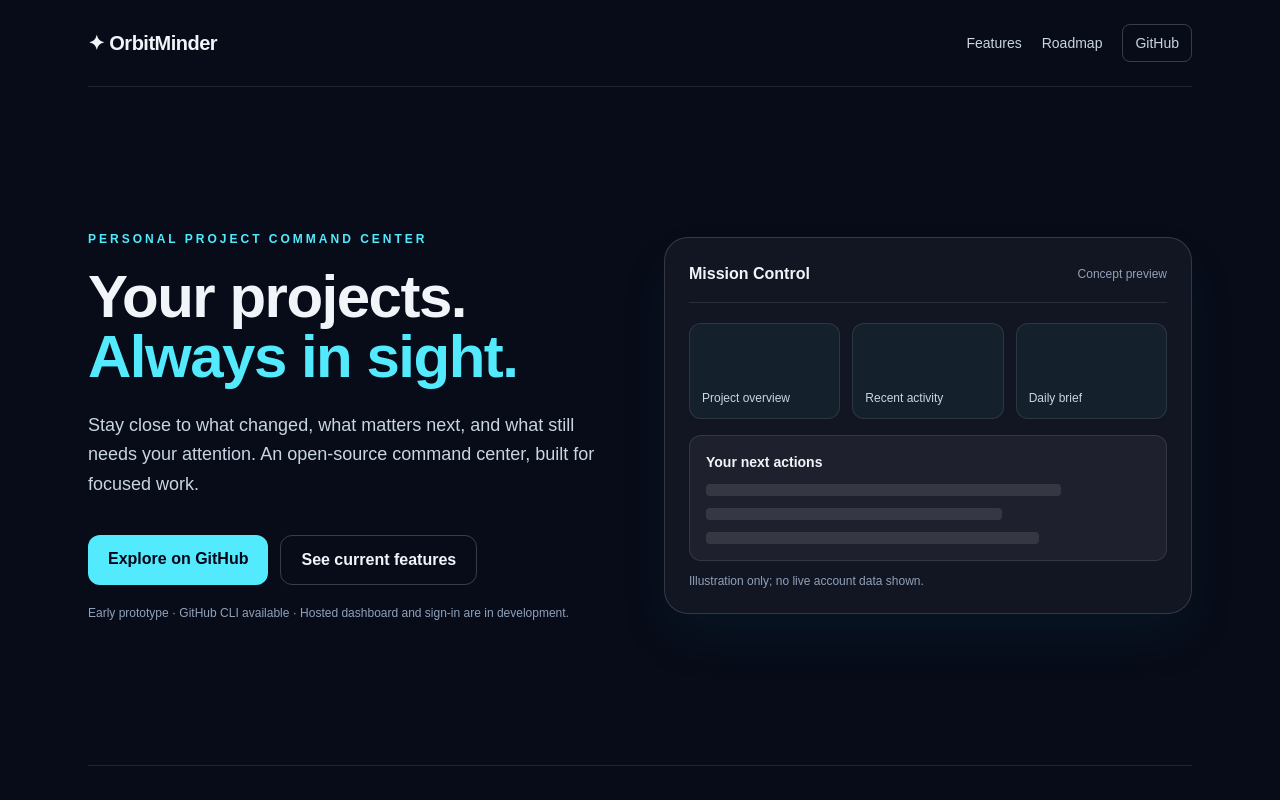
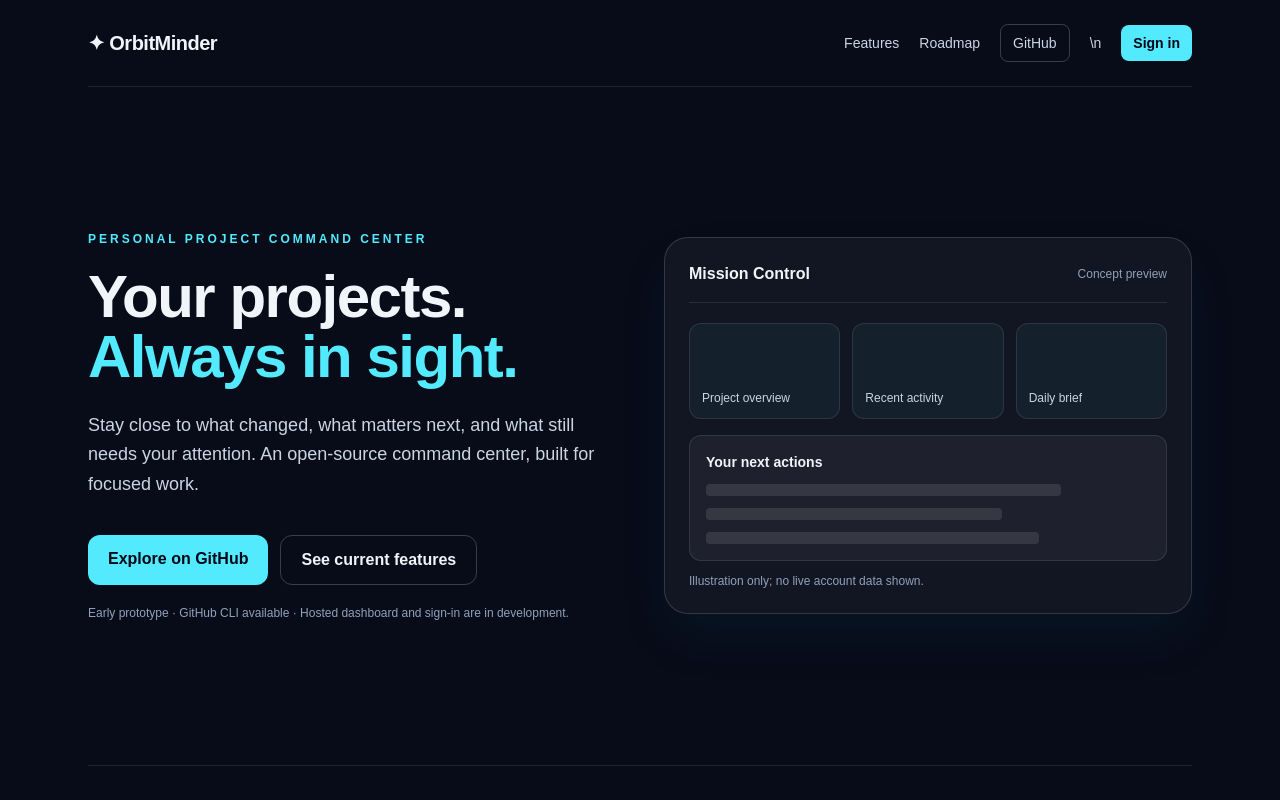
Before and after one commit to scyllarusllc/orbitminder, a Next.js app in the folder website/: page / in a window 1280 px wide. Shown: the top 800 px of the page. Built offline with nearby package versions, Linux system fonts and the light colour scheme.

Commit message:
feat(website): link Google sign-in from official homepage

```diff
--- a/website/src/app/page.tsx
+++ b/website/src/app/page.tsx
@@ -9,7 +9,7 @@ export default function Home() {
           <nav aria-label="Primary navigation" className="flex items-center gap-5 text-sm text-slate-300">
             <a href="#features" className="hover:text-white">Features</a>
             <a href="#roadmap" className="hover:text-white">Roadmap</a>
-            <a href={GITHUB} className="rounded-lg border border-white/20 px-3 py-2 hover:border-white/50">GitHub</a>
+            <a href={GITHUB} className="hidden rounded-lg border border-white/20 px-3 py-2 hover:border-white/50 sm:inline-block">GitHub</a>\n            <a href="/login" className="rounded-lg bg-cyan-300 px-3 py-2 font-semibold text-slate-950 hover:bg-cyan-200">Sign in</a>
           </nav>
         </header>
         <section className="grid gap-12 py-24 md:grid-cols-2 md:items-center md:py-36">
```
